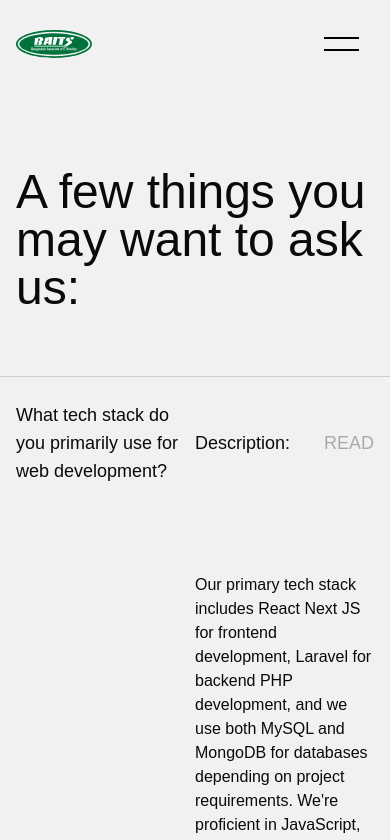
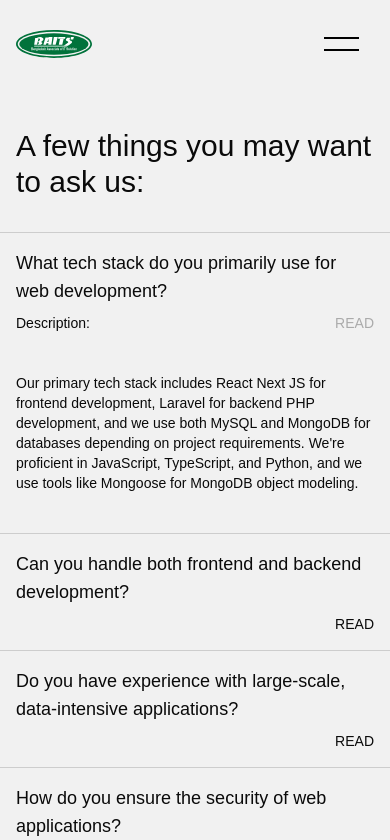
Before and after one commit to baitssoftware/baits-portfolio, a Next.js app: page /faqs in a window 390 px wide. Shown: the top 840 px of the page. Built offline with nearby package versions, Linux system fonts and the light colour scheme; a web font is replaced by a local one.

Commit message:
make faqs section responsive and fix some link in navbar and footer

```diff
--- a/app/(root)/faqs/page.tsx
+++ b/app/(root)/faqs/page.tsx
@@ -55,8 +55,8 @@ const FAQ = () => {
   ];
 
   return (
-    <div className="pb-24">
-      <h2 className="text-5xl md:text-7xl pt-20 py-16 px-4 md:px-16 border-b border-black/15">
+    <div className="pb-12 sm:pb-16 md:pb-24">
+      <h2 className="text-3xl sm:text-4xl md:text-5xl lg:text-7xl pt-10 sm:pt-16 md:pt-20 py-8 sm:py-12 md:py-16 px-4 sm:px-8 md:px-16 border-b border-black/15">
         A few things you may want to ask us:
       </h2>
       <div>
@@ -69,8 +69,28 @@ const FAQ = () => {
         >
           {faqItems.map((item, idx) => (
             <AccordionItem key={idx} className="border-b border-black/15" value={`item-${idx}`}>
-              <AccordionTrigger className="hover:no-underline px-4 md:px-16 py-6">
-                <div className="grid grid-cols-4 items-center justify-between text-lg md:text-2xl font-normal w-full">
+              <AccordionTrigger className="hover:no-underline px-4 sm:px-8 md:px-16 py-4 sm:py-6">
+                {/* Mobile layout (default) */}
+                <div className="flex flex-col space-y-2 w-full lg:hidden">
+                  <h2 className="text-left text-lg sm:text-xl font-normal">{item.question}</h2>
+                  <div className="flex justify-between items-center">
+                    <h2
+                      className={`text-sm ${openItem === `item-${idx}` ? 'visible' : 'invisible'}`}
+                    >
+                      Description:
+                    </h2>
+                    <h2
+                      className={`text-sm ${
+                        openItem === `item-${idx}` ? 'opacity-30' : 'opacity-100'
+                      }`}
+                    >
+                      READ
+                    </h2>
+                  </div>
+                </div>
+
+                {/* Desktop layout (lg and above) */}
+                <div className="hidden lg:grid grid-cols-4 items-center justify-between text-lg md:text-2xl font-normal w-full">
                   <h2 className="col-span-2 text-left">{item.question}</h2>
                   <h2
                     className={`col-span-1 ${openItem === `item-${idx}` ? 'visible' : 'invisible'}`}
@@ -87,7 +107,13 @@ const FAQ = () => {
                 </div>
               </AccordionTrigger>
               <AccordionContent>
-                <div className="grid grid-cols-4 items-start justify-between text-lg md:text-2xl font-normal w-full px-4 md:px-16 py-16">
+                {/* Mobile layout (default) */}
+                <div className="px-4 sm:px-8 md:px-16 py-6 sm:py-8 md:py-12 lg:hidden">
+                  <p className="text-sm sm:text-base">{item.description}</p>
+                </div>
+
+                {/* Desktop layout (lg and above) */}
+                <div className="hidden lg:grid grid-cols-4 items-start justify-between text-lg md:text-2xl font-normal w-full px-4 md:px-16 py-16">
                   <h2 className="col-span-2"></h2>
                   <div className="col-span-2">
                     <p className="text-base md:text-xl">{item.description}</p>
--- a/components/shared/footer/Footer.tsx
+++ b/components/shared/footer/Footer.tsx
@@ -20,20 +20,20 @@ const footerSections = {
   services: {
     title: 'SERVICES',
     links: [
-      { name: 'Web Development', href: '#' },
-      { name: 'Mobile Apps', href: '#' },
-      { name: 'Cloud Solutions', href: '#' },
-      { name: 'AI Integration', href: '#' },
-      { name: 'DevOps', href: '#' },
+      { name: 'Web Development', href: '/services' },
+      { name: 'Mobile Apps', href: '/services' },
+      { name: 'Cloud Solutions', href: '/services' },
+      { name: 'AI Integration', href: '/services' },
+      { name: 'DevOps', href: '/services' },
     ],
   },
   resources: {
     title: 'RESOURCES',
     links: [
-      { name: 'Documentation', href: '#' },
-      { name: 'API Reference', href: '#' },
-      { name: 'Status Page', href: '#' },
-      { name: 'Support', href: '#' },
+      { name: 'Documentation', href: '/contact' },
+      { name: 'API Reference', href: '/contact' },
+      { name: 'Status Page', href: '/contact' },
+      { name: 'Support', href: '/contact' },
     ],
   },
   importantLink: {
@@ -43,8 +43,8 @@ const footerSections = {
       { name: 'Trams & Conditions', href: '/trams-and-conditions' },
       { name: 'Career', href: '/career' },
       { name: 'Contact', href: '/contact' },
-      { name: 'Account', href: '/account' },
-      { name: 'Log In', href: '/login' },
+      // { name: 'Account', href: '/account' },
+      // { name: 'Log In', href: '/login' },
     ],
   },
 };
--- a/components/shared/navbar/Navbar.tsx
+++ b/components/shared/navbar/Navbar.tsx
@@ -20,8 +20,8 @@ const Navbar = () => {
     { label: 'Trams & Conditions', href: '/trams-and-conditions' },
     { label: 'Career', href: '/career' },
     { label: 'Contact', href: '/contact' },
-    { label: 'Account', href: '/account' },
-    { label: 'Log In', href: '/login' },
+    // { label: 'Account', href: '/account' },
+    // { label: 'Log In', href: '/login' },
   ];
   const menuLinks = [
     { name: 'Home', href: '/' },
```
